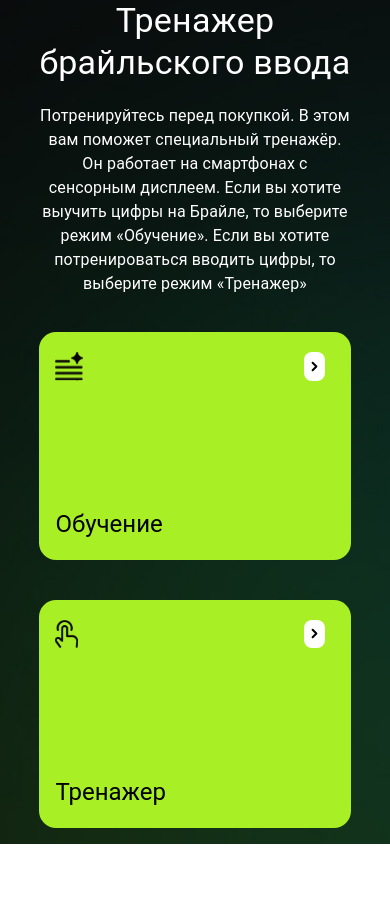
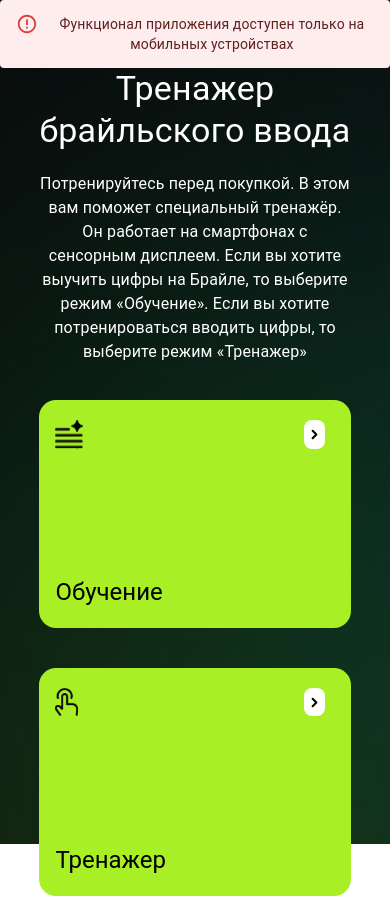
Before and after one commit to Elheid/braille_trainer, a React (Vite) app: page / in a window 390 px wide. Before the commit the page ends 844 px from the top, so only its background shows below. Built offline with nearby package versions, Linux system fonts and the light colour scheme.

Commit message:
isMobileCheck

```diff
--- a/src/App.tsx
+++ b/src/App.tsx
@@ -1,4 +1,4 @@
-import { useState } from 'react'
+import { useEffect, useState } from 'react'
 import './App.css'
 import { BrowserRouter, Route, Routes } from 'react-router-dom'
 import StartPage from './components/pages/StartPage/StartPage'
@@ -6,12 +6,24 @@ import StartPage from './components/pages/StartPage/StartPage'
 import SplitScreen from './components/pages/StartPage/SplitScreanPage';
 import BrailleTrainApp from './brail/BrailleTrainApp';
 import BrailleLearningApp from './brail/BrailleLearningApp';
+import { Alert } from '@mui/material';
 
 function App() {
   const [typeOfRoute, setType] = useState(localStorage.getItem('route') || '');
+  const [isMobile, setIsMobile] = useState(false);
+
+  useEffect(() => {
+    const userAgent = window.navigator.userAgent.toLowerCase();
+    const isMobileDevice = /android|webos|iphone|ipad|ipod|blackberry|iemobile|opera mini/i.test(userAgent);
+    setIsMobile(isMobileDevice);
+  }, []);
   return (
-
     <BrowserRouter>
+        {!isMobile &&
+        <Alert severity="error">
+          Функционал приложения доступен только на мобильных устройствах
+        </Alert>
+        }
       <div className={"App"}>
         <Routes>
           <Route path="/braille" element={<BrailleTrainApp/>}/>
```
